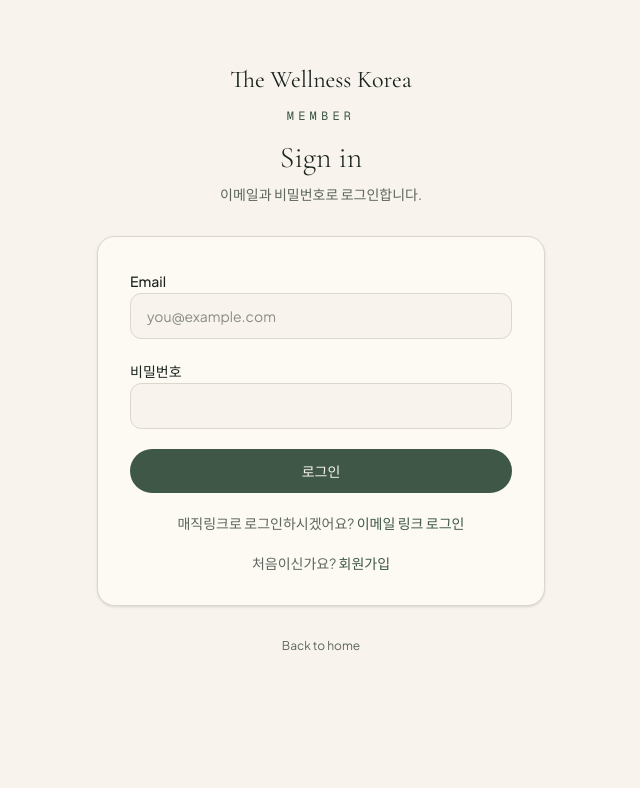
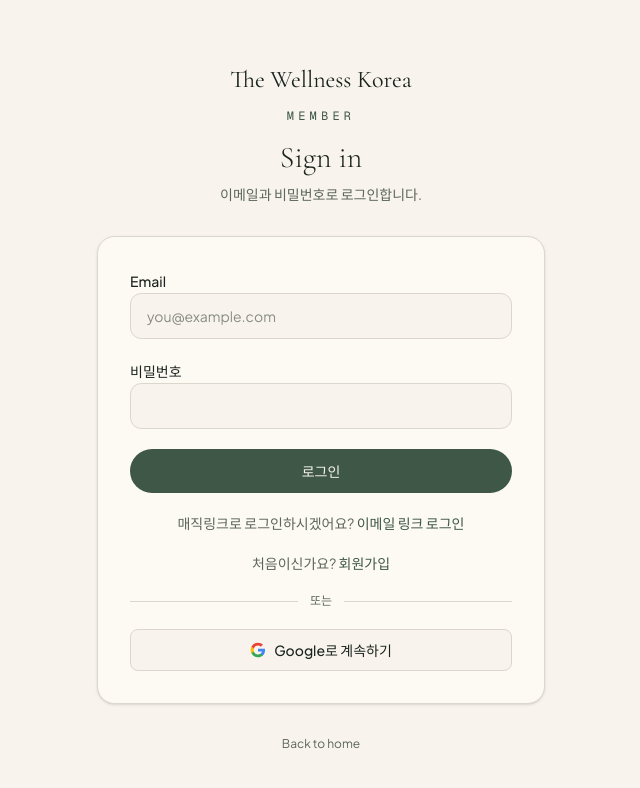
Before and after one commit to greatgiho/thewellnesskorea, a Next.js app: page /u/signin in a window 1280 px wide. Shown: the top 788 px of the page, without its empty margins (319-959 px from the left). Built offline with nearby package versions, Linux system fonts and the light colour scheme; a web font is replaced by a local one.

Commit message:
Member auth: add Google OAuth (button + callback onboards first-time users as members)

```diff
--- a/app/auth/callback/route.ts
+++ b/app/auth/callback/route.ts
@@ -1,15 +1,31 @@
 import { NextResponse } from "next/server"
 import { createClient } from "@/lib/supabase/server"
 import { completeAuthFromUrl } from "@/lib/supabase/complete-auth-from-url"
+import { completeMemberOnboarding } from "@/lib/auth/member-account"
 
 export async function GET(request: Request) {
   const { searchParams, origin } = new URL(request.url)
   const next = searchParams.get("next") ?? "/apply/profile"
+  const flow = searchParams.get("flow")
 
   const supabase = await createClient()
   const { ok } = await completeAuthFromUrl(supabase, searchParams)
 
   if (ok) {
+    // Member OAuth (e.g. Google): the fresh account has no role/signup_intent,
+    // so mark it as a member here before the /u gate runs.
+    if (flow === "member") {
+      const {
+        data: { user },
+      } = await supabase.auth.getUser()
+      if (user) {
+        try {
+          await completeMemberOnboarding(user, { treatAsMember: true })
+        } catch {
+          // e.g. an admin/partner tried member OAuth — let the /u gate handle it.
+        }
+      }
+    }
     return NextResponse.redirect(`${origin}${next}`)
   }
 
--- a/app/u/signin/page.tsx
+++ b/app/u/signin/page.tsx
@@ -1,6 +1,7 @@
 import type { Metadata } from "next"
 import Link from "next/link"
 import { TrueLoginForm } from "@/components/account/true-login-form"
+import { GoogleSignInButton } from "@/components/account/google-signin-button"
 
 export const metadata: Metadata = {
   title: "Sign in — The Wellness Korea",
@@ -29,8 +30,14 @@
           </p>
         </div>
 
-        <div className="rounded-3xl border border-border bg-card p-6 shadow-sm sm:p-8">
+        <div className="space-y-5 rounded-3xl border border-border bg-card p-6 shadow-sm sm:p-8">
           <TrueLoginForm />
+          <div className="flex items-center gap-3 text-xs text-muted-foreground">
+            <span className="h-px flex-1 bg-border" />
+            또는
+            <span className="h-px flex-1 bg-border" />
+          </div>
+          <GoogleSignInButton />
         </div>
 
         <p className="text-center text-xs text-muted-foreground">
--- a/app/u/signup/page.tsx
+++ b/app/u/signup/page.tsx
@@ -1,6 +1,7 @@
 import type { Metadata } from "next"
 import Link from "next/link"
 import { MemberSignupForm } from "@/components/account/member-signup-form"
+import { GoogleSignInButton } from "@/components/account/google-signin-button"
 
 export const metadata: Metadata = {
   title: "Create account — The Wellness Korea",
@@ -35,11 +36,17 @@
           </p>
         </div>
 
-        <div className="rounded-3xl border border-border bg-card p-6 shadow-sm sm:p-8">
+        <div className="space-y-5 rounded-3xl border border-border bg-card p-6 shadow-sm sm:p-8">
           <MemberSignupForm
             defaultEmail={email ?? ""}
             defaultName={name ?? ""}
           />
+          <div className="flex items-center gap-3 text-xs text-muted-foreground">
+            <span className="h-px flex-1 bg-border" />
+            또는
+            <span className="h-px flex-1 bg-border" />
+          </div>
+          <GoogleSignInButton label="Google로 가입하기" />
         </div>
 
         <p className="text-center text-xs text-muted-foreground">
--- /dev/null
+++ b/components/account/google-signin-button.tsx
@@ -0,0 +1,65 @@
+"use client"
+
+import { useState } from "react"
+import { createClient } from "@/lib/supabase/client"
+
+/**
+ * "Continue with Google" for member sign-in / sign-up. Redirects through
+ * /auth/callback with flow=member so the callback marks first-time OAuth users
+ * as members (see completeMemberOnboarding treatAsMember).
+ */
+export function GoogleSignInButton({ label = "Google로 계속하기" }: { label?: string }) {
+  const [pending, setPending] = useState(false)
+  const [error, setError] = useState<string | null>(null)
+
+  const onClick = async () => {
+    setPending(true)
+    setError(null)
+    const supabase = createClient()
+    const { error: oauthError } = await supabase.auth.signInWithOAuth({
+      provider: "google",
+      options: {
+        redirectTo: `${window.location.origin}/auth/callback?next=${encodeURIComponent(
+          "/u/bookings",
+        )}&flow=member`,
+      },
+    })
+    if (oauthError) {
+      setError(oauthError.message)
+      setPending(false)
+    }
+    // On success the browser is redirected to Google; nothing more to do here.
+  }
+
+  return (
+    <div className="space-y-2">
+      <button
+        type="button"
+        onClick={onClick}
+        disabled={pending}
+        className="flex w-full items-center justify-center gap-2 rounded-lg border border-border bg-background px-4 py-2.5 text-sm font-medium text-foreground transition-colors hover:bg-muted disabled:opacity-60"
+      >
+        <svg className="size-4" viewBox="0 0 24 24" aria-hidden>
+          <path
+            fill="#4285F4"
+            d="M22.56 12.25c0-.78-.07-1.53-.2-2.25H12v4.26h5.92a5.06 5.06 0 0 1-2.2 3.32v2.76h3.56c2.08-1.92 3.28-4.74 3.28-8.09Z"
+          />
+          <path
+            fill="#34A853"
+            d="M12 23c2.97 0 5.46-.98 7.28-2.66l-3.56-2.76c-.98.66-2.24 1.06-3.72 1.06-2.86 0-5.29-1.93-6.16-4.53H2.18v2.84A11 11 0 0 0 12 23Z"
+          />
+          <path
+            fill="#FBBC05"
+            d="M5.84 14.11a6.6 6.6 0 0 1 0-4.22V7.05H2.18a11 11 0 0 0 0 9.9l3.66-2.84Z"
+          />
+          <path
+            fill="#EA4335"
+            d="M12 5.38c1.62 0 3.06.56 4.21 1.64l3.15-3.15C17.45 2.09 14.97 1 12 1A11 11 0 0 0 2.18 7.05l3.66 2.84C6.71 7.3 9.14 5.38 12 5.38Z"
+          />
+        </svg>
+        {label}
+      </button>
+      {error && <p className="text-sm text-red-600">{error}</p>}
+    </div>
+  )
+}
--- a/lib/auth/member-account.ts
+++ b/lib/auth/member-account.ts
@@ -80,7 +80,13 @@
 
 export async function completeMemberOnboarding(
   user: User,
-  options?: { name?: string | null; phone?: string | null },
+  options?: {
+    name?: string | null
+    phone?: string | null
+    // OAuth (e.g. Google) users have no role and no signup_intent — allow them
+    // to be onboarded as members when the sign-in flow is explicitly member.
+    treatAsMember?: boolean
+  },
 ): Promise<MemberOnboardingResult> {
   if (!user.email) {
     throw new UserFacingError("Email is required on your account.")
@@ -95,7 +101,7 @@
 
   if (role == null) {
     const signupIntent = user.user_metadata?.signup_intent
-    if (signupIntent !== "member") {
+    if (signupIntent !== "member" && !options?.treatAsMember) {
       throw new UserFacingError(
         "This account cannot use member sign-in.",
       )
```
